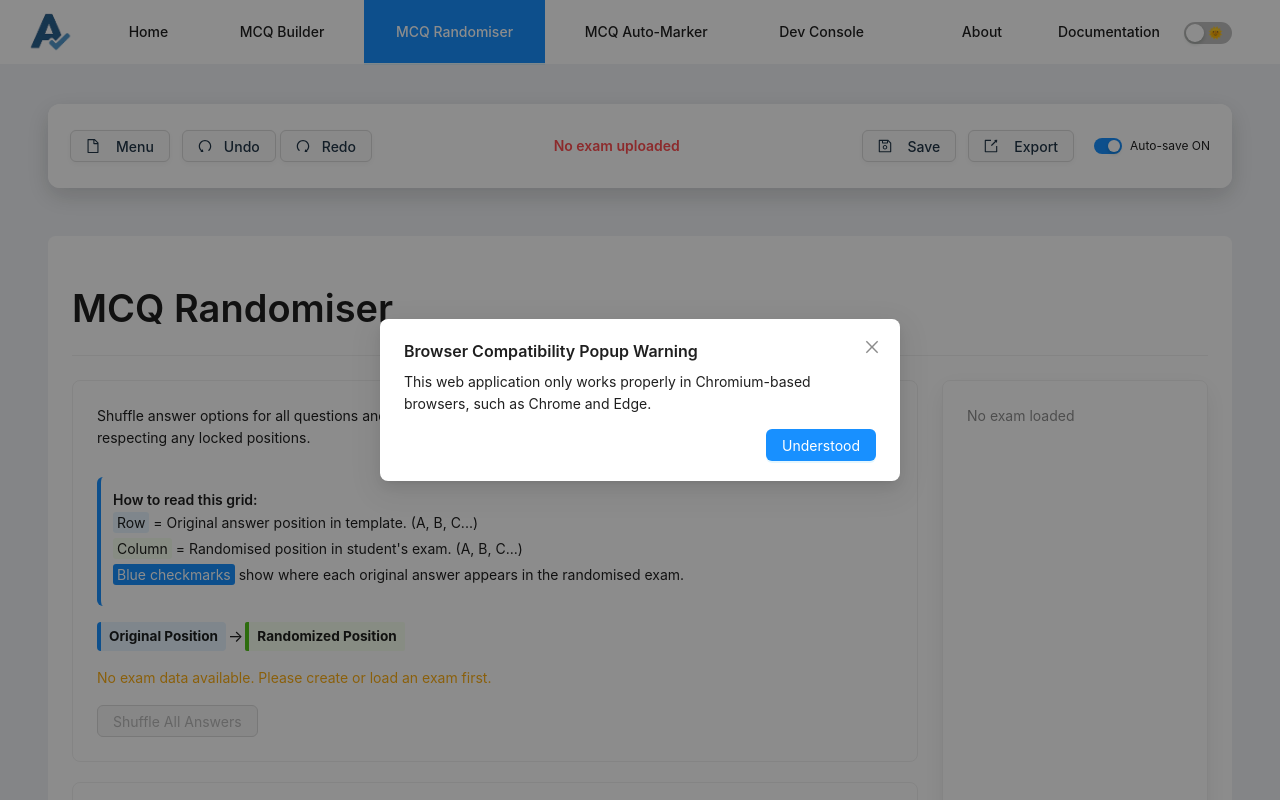
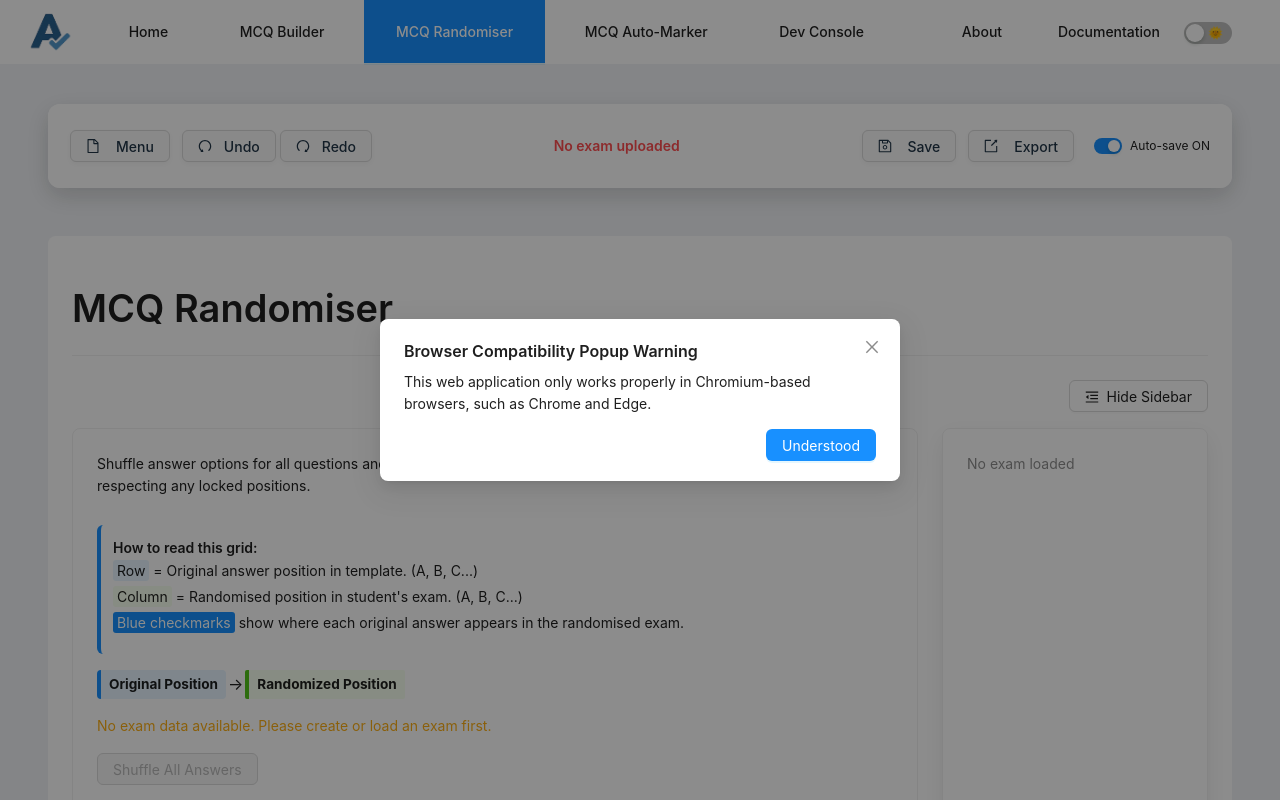
Before and after one commit to uoa-compsci399-2025-s1/capstone-project-2025-s1-team-11, a React (Vite) app in the folder client/: page /randomiser in a window 1280 px wide. Shown: the top 800 px of the page. Built offline with nearby package versions, Linux system fonts and the light colour scheme.

Commit message:
added sidebar collapse logic to randomiser file

```diff
--- a/client/src/pages/randomiser.jsx
+++ b/client/src/pages/randomiser.jsx
@@ -1,7 +1,8 @@
 // src/pages/ExamFileManager.jsx
 import React, { useState, useEffect } from "react";
 import { useDispatch, useSelector } from "react-redux";
-import { Button, Card, Space, Typography, Switch, Select, Spin, Pagination, theme, Row, Col, Divider} from "antd";
+import { Button, Card, Space, Typography, Switch, Select, Spin, Pagination, theme, Row, Col, Divider, Tooltip } from "antd";
+import { MenuFoldOutlined, MenuUnfoldOutlined } from '@ant-design/icons';
 import { regenerateShuffleMaps } from "../store/exam/examSlice";
 import { selectExamData, selectAllQuestionsFlat } from "../store/exam/selectors";
 import MapDisplay from "../components/mapDisplay";
@@ -38,6 +39,8 @@ const Randomiser = () => {
   const [visualStyle, setVisualStyle] = useState("grid");
 
   const [pagination, setPagination] = useState({current: 1, pageSize: 10, });
+  const [sidebarCollapsed, setSidebarCollapsed] = useState(false);
+
   useEffect(() => {
     setPagination(prev => ({ ...prev, current: 1 }));
   }, [selectedSection]);
@@ -126,8 +129,19 @@ const Randomiser = () => {
     <>
       <Typography.Title level={1}>MCQ Randomiser</Typography.Title>
       <Divider />
+      <div style={{ display: 'flex', justifyContent: 'flex-end', marginBottom: 16 }}>
+        <Tooltip title={sidebarCollapsed ? "Show Sidebar" : "Hide Sidebar"}>
+          <Button
+            type="default"
+            icon={sidebarCollapsed ? <MenuUnfoldOutlined /> : <MenuFoldOutlined />}
+            onClick={() => setSidebarCollapsed(!sidebarCollapsed)}
+          >
+            {sidebarCollapsed ? "Show Sidebar" : "Hide Sidebar"}
+          </Button>
+        </Tooltip>
+      </div>
     <Row gutter={24}>
-      <Col xs={24} lg={18}>
+      <Col xs={24} xl={sidebarCollapsed ? 24 : 18} style={{ transition: 'width 0.3s' }}>
           <Card style={{ marginBottom: "20px" }}>
             <Space direction="vertical" size="middle" style={{ width: "100%" }}>
               <Text>
@@ -345,7 +359,8 @@ const Randomiser = () => {
           </Card>
 
       </Col>
-      <Col xs={24} lg={6}>
+      {!sidebarCollapsed && (
+        <Col xs={24} xl={6}>
           <ExamSidebar
             exam={exam}
             currentItemId={currentItemId}
@@ -353,8 +368,11 @@ const Randomiser = () => {
             onEditDetails={() => {
               setShowEditDetailsModal(true);
             }}
+            collapsed={false}
+            onToggleCollapse={() => setSidebarCollapsed(true)}
           />
         </Col>
+      )}
       <EditExamModal
         open={showEditDetailsModal}
         onCancel={() => setShowEditDetailsModal(false)}
```
Lines whose indentation alone changed are shown as unchanged.
